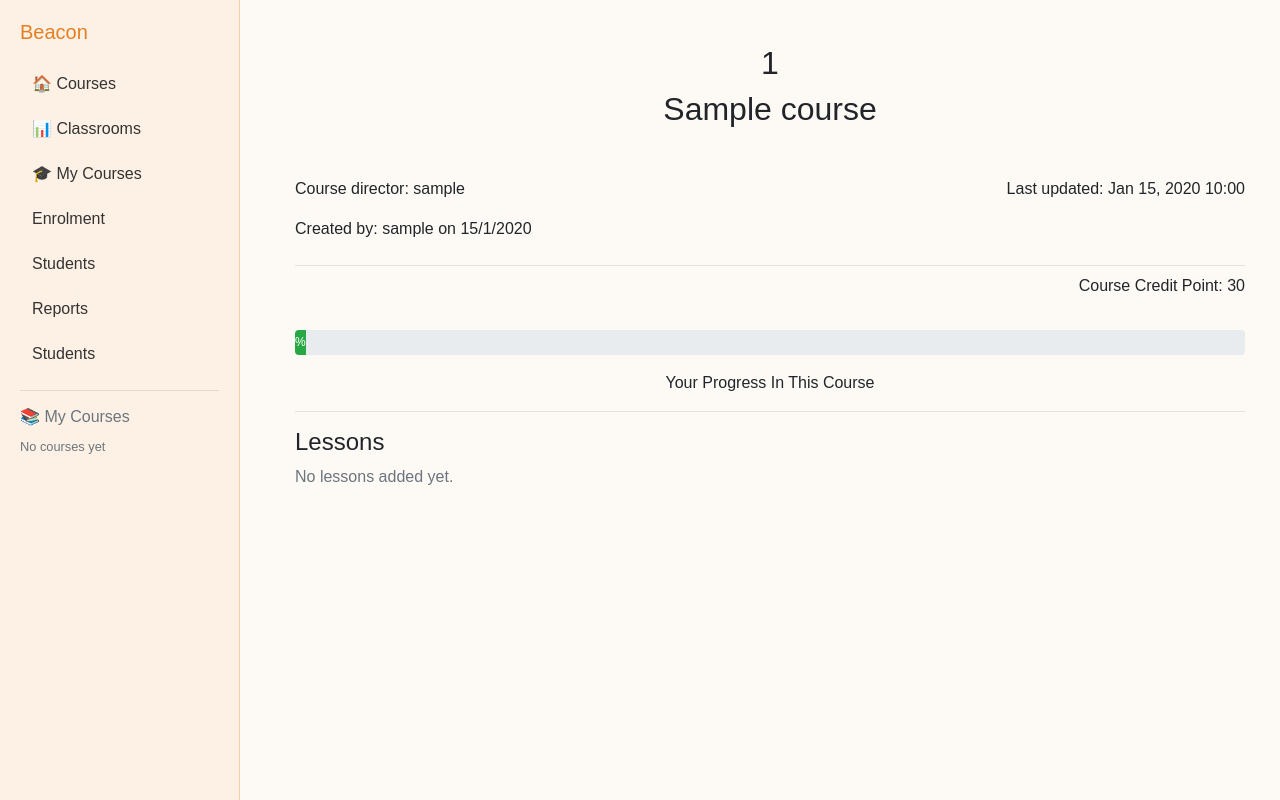
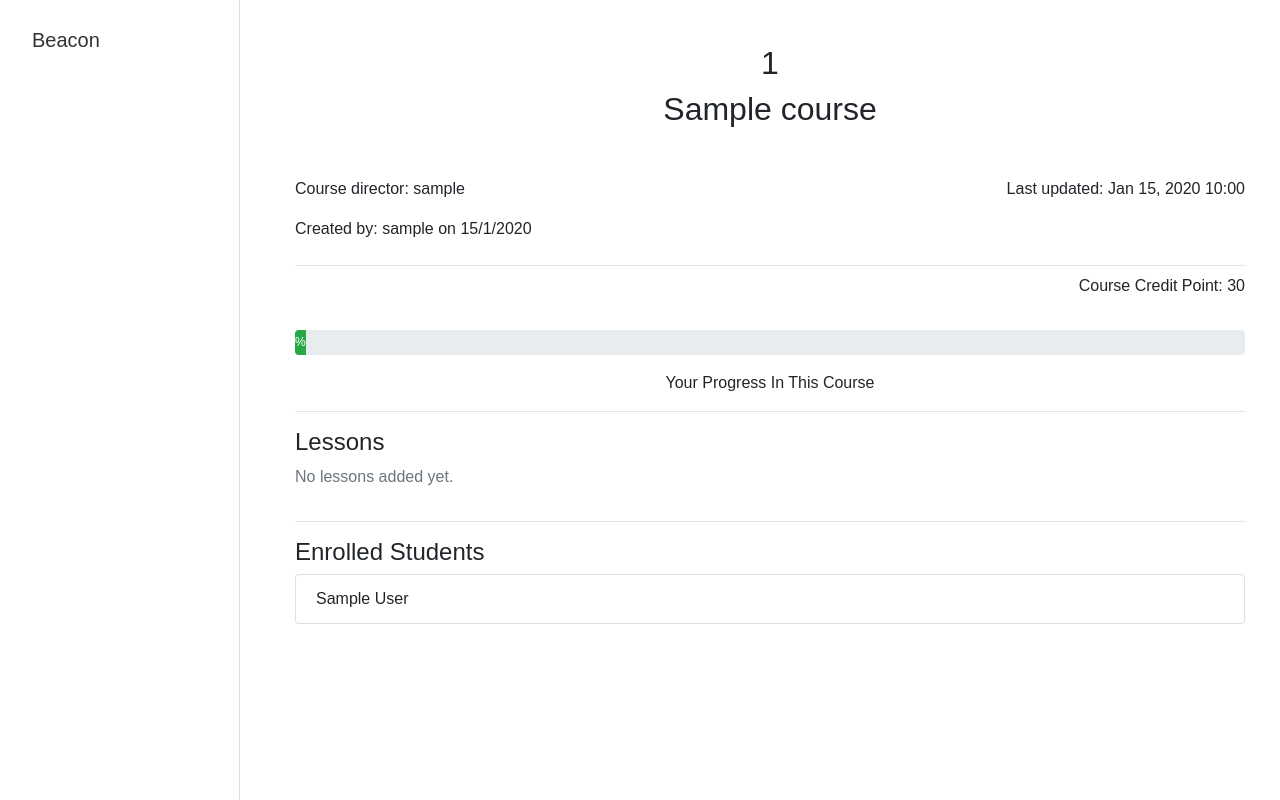
Before and after one commit to tanChicken/beacon, a Django app: page /course/1/ in a window 1280 px wide. Run offline with Django 5.2, Linux system fonts and the light colour scheme; a user stored in the database is signed in; tables that the repository leaves empty hold one stand-in row (values such as "Sample post"); some libraries are stand-ins or nearby versions.

Commit message:
fix(sign up: fix the sign up student issue

```diff
--- a/mysite/beacon/models.py
+++ b/mysite/beacon/models.py
@@ -11,16 +11,6 @@
 class TodoItem(models.Model):
     title = models.CharField(max_length=200)
     completed = models.BooleanField(default=False)
-
-@receiver(post_save, sender=settings.AUTH_USER_MODEL)
-def ensure_profiles(sender, instance, created, **kwargs):
-    if not created:
-        return
-    role = getattr(instance, "role", None)
-    if role in (getattr(User.Role, "STUDENT", "STUDENT"), "STUDENT"):
-        StudentProfile.objects.get_or_create(user=instance)
-    if role in (getattr(User.Role, "INSTRUCTOR", "INSTRUCTOR"), "INSTRUCTOR"):
-        InstructorProfile.objects.get_or_create(user=instance)
 
 class Course(models.Model):
     course_id = models.CharField(max_length=20, unique=True)
@@ -115,3 +105,13 @@
 def create_user_profile(sender, instance, created, **kwargs):
     if created and instance.role == "INSTRUCTOR":
         InstructorProfile.objects.create(user=instance)
+
+@receiver(post_save, sender=settings.AUTH_USER_MODEL)
+def ensure_profiles(sender, instance, created, **kwargs):
+    if not created:
+        return
+    role = getattr(instance, "role", None)
+    if role in (getattr(User.Role, "STUDENT", "STUDENT"), "STUDENT"):
+        StudentProfile.objects.get_or_create(user=instance)
+    if role in (getattr(User.Role, "INSTRUCTOR", "INSTRUCTOR"), "INSTRUCTOR"):
+        InstructorProfile.objects.get_or_create(user=instance)
--- a/mysite/beacon/templates/base.html
+++ b/mysite/beacon/templates/base.html
@@ -8,13 +8,12 @@
     <link rel="stylesheet" href="https://stackpath.bootstrapcdn.com/bootstrap/4.3.1/css/bootstrap.min.css" />
     <style>
       body {
-        background-color: #fdfaf6;
+        background-color: #ffffff; /* always white */
         font-family: Arial, sans-serif;
       }
       .sidebar {
         height: 100vh;
-        background-color: #fdf1e5;
-        border-right: 1px solid #f5d0a9;
+        border-right: 1px solid #ddd;
         padding: 20px;
         position: fixed;
         top: 0;
@@ -22,7 +21,6 @@
         width: 240px;
       }
       .sidebar h2 {
-        color: #e67e22;
         font-size: 20px;
         margin-bottom: 20px;
       }
@@ -35,39 +33,69 @@
         margin-bottom: 5px;
       }
       .sidebar a:hover {
-        background-color: #e67e22;
         color: white;
       }
+
+      /* Instructor (Orange Theme) */
+      .instructor-sidebar {
+        background-color: #fae3d3; /* very light orange */
+      }
+      .instructor-sidebar h2 a {
+        color: #e67e22;
+        text-decoration: none;
+        font-weight: bold;
+      }
+      .instructor-sidebar h2 a:hover {
+        color: #c75d00;
+      }
+      .instructor-sidebar a:hover {
+        background-color: #e67e22;
+      }
+
+      /* Student (Green Theme) */
+      .student-sidebar {
+        background-color: #d8fae6; /* very light green */
+      }
+      .student-sidebar h2 a {
+        color: #34a464;
+        text-decoration: none;
+        font-weight: bold;
+      }
+      .student-sidebar h2 a:hover {
+        color: #278c50;
+      }
+      .student-sidebar a:hover {
+        background-color: #34a464;
+      }
+
       .main-content {
         margin-left: 260px; /* leave space for sidebar */
         padding: 20px;
       }
       .alert-info {
-        background-color: #fde3c7;
-        border-color: #f5d0a9;
-        color: #7f3d00;
+        background-color: #f9f9f9;
+        border-color: #ddd;
+        color: #333;
       }
     </style>
   </head>
   <body>
-    <div class="sidebar">
-      <h2>Beacon</h2>
-      <a href="{% url 'instructor_dashboard' %}">🏠 Courses</a>
-      <a href="{% url 'instructor_dashboard' %}">📊 Classrooms</a>
-      <a href="{% url 'student_dashboard' %}">🎓 My Courses</a>
-      <a href="{% url 'enrolment_page' %}">Enrolment</a>
-      <a href=#> Students</a>
-      <a href=#> Reports</a>
-      <a href=#> Students</a>
+    <div class="sidebar
+     {% if user.is_authenticated and user.role == 'TEACHER' %}instructor-sidebar{% endif %}
+     {% if user.is_authenticated and user.role == 'STUDENT' %}student-sidebar{% endif %}">
+      <h2 class="logo">
+        <a href="{% url 'home' %}">Beacon</a>
+      </h2>
 
-      <hr>
-      <h6 class="text-muted">📚 My Courses</h6>
-      {% if courses %}
-        {% for course in courses %}
-          <a href="{% url 'edit_course' course.pk %}">{{ course.course_id }} - {{ course.title }}</a>
-        {% endfor %}
+      {% if user.is_authenticated %}
+        {% if user.role == "STUDENT" %}
+          <a href="{% url 'student_dashboard' %}">🎓 My Courses</a>
+        {% elif user.role == "TEACHER" %}
+          <a href="{% url 'instructor_dashboard' %}">🏠 My Courses</a>
+
+        {% endif %}
       {% else %}
-        <span class="text-muted small">No courses yet</span>
+        <a href="{% url 'home' %}">🏠 Home</a>
       {% endif %}
     </div>
 
--- a/mysite/beacon/templates/course_details.html
+++ b/mysite/beacon/templates/course_details.html
@@ -36,6 +36,7 @@
     <hr class="mb-3">
 
     <!-- Lessons -->
+
     <h4>Lessons</h4>
     <div class="list-group">
         {% for lesson in course.lessons.all %}
@@ -50,5 +51,19 @@
         <p class="text-muted">No lessons added yet.</p>
         {% endfor %}
     </div>
+
+    <hr class="mb-3">
+
+    <h4>Enrolled Students</h4>
+    <ul class="list-group">
+    {% for student in course.students.all %}
+        <li class="list-group-item">
+        {{ student.first_name }} {{ student.last_name }}
+        </li>
+    {% empty %}
+        <li class="list-group-item text-muted">No students enrolled yet.</li>
+    {% endfor %}
+    </ul>
+
 </div>
 {% endblock %}
--- a/mysite/beacon/templates/login.html
+++ b/mysite/beacon/templates/login.html
@@ -35,14 +35,14 @@
     button {
       width: 100%;
       padding: 10px;
-      background: #f7c942;
+      background: #6feba5;
       border: none;
       border-radius: 6px;
       font-size: 16px;
       cursor: pointer;
     }
     button:hover {
-      background: #f5b700;
+      background:#4cd889;
     }
     p {
       text-align: center;
--- a/mysite/beacon/views.py
+++ b/mysite/beacon/views.py
@@ -2,7 +2,6 @@
 from .models import Course
 from .forms import CourseForm, InstructorLoginForm, StudentLoginForm, StudentSignupForm
 from django.contrib import messages
-from django.contrib.auth.models import User
 from django.contrib.auth import authenticate
 from django.contrib.auth.decorators import login_required
 from django.contrib.auth import authenticate, login
@@ -167,7 +166,7 @@
         if user is None:
             messages.error(request, "Invalid email or password.")
         else:
-            if getattr(user, "role", None) == "TEACHER":
+            if getattr(user, "role", None) == "INSTRUCTOR":
                 login(request, user)
                 return redirect("instructor_dashboard")
             messages.error(request, "This account is not an instructor. Please use the student login.")
```
Also changed, not shown: mysite/beacon/templates/student_dashboard.html (+4 -3 lines), mysite/beacon/migrations/0002_studentprofile_title.py (added).
